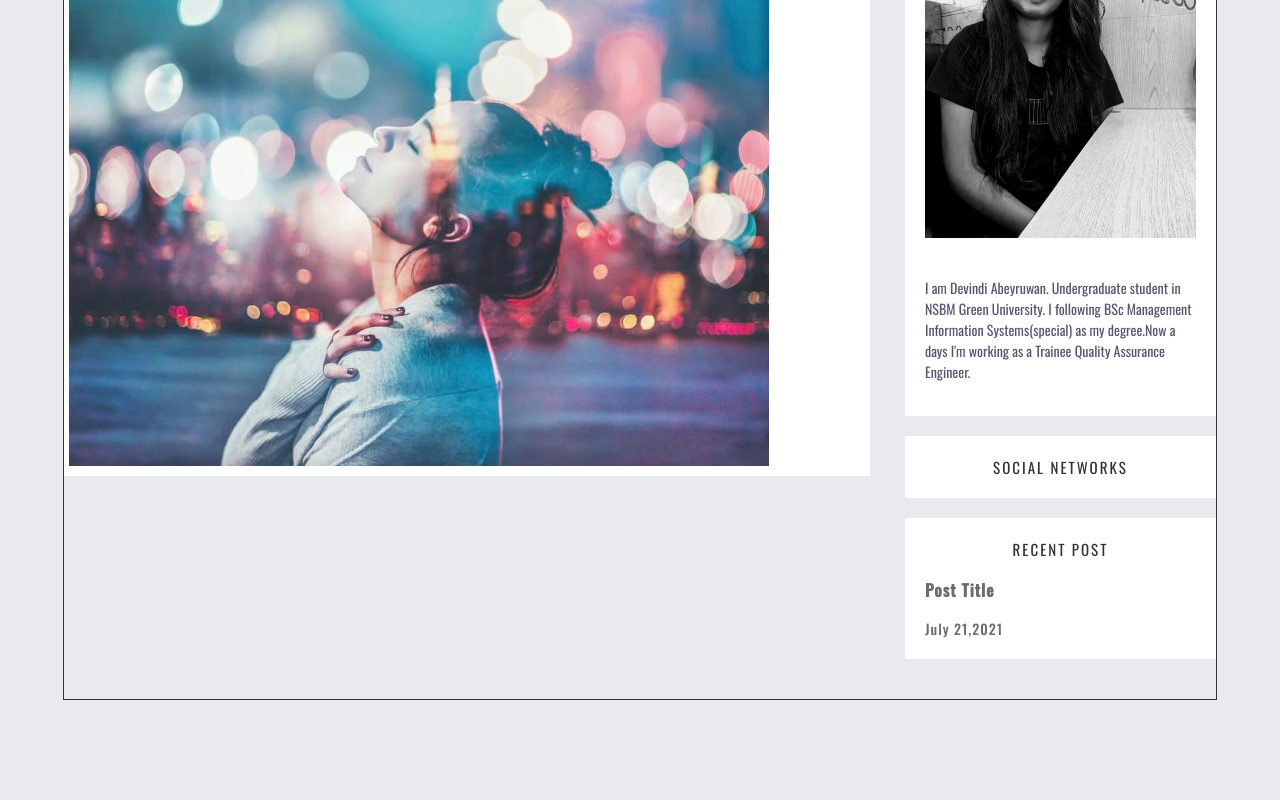
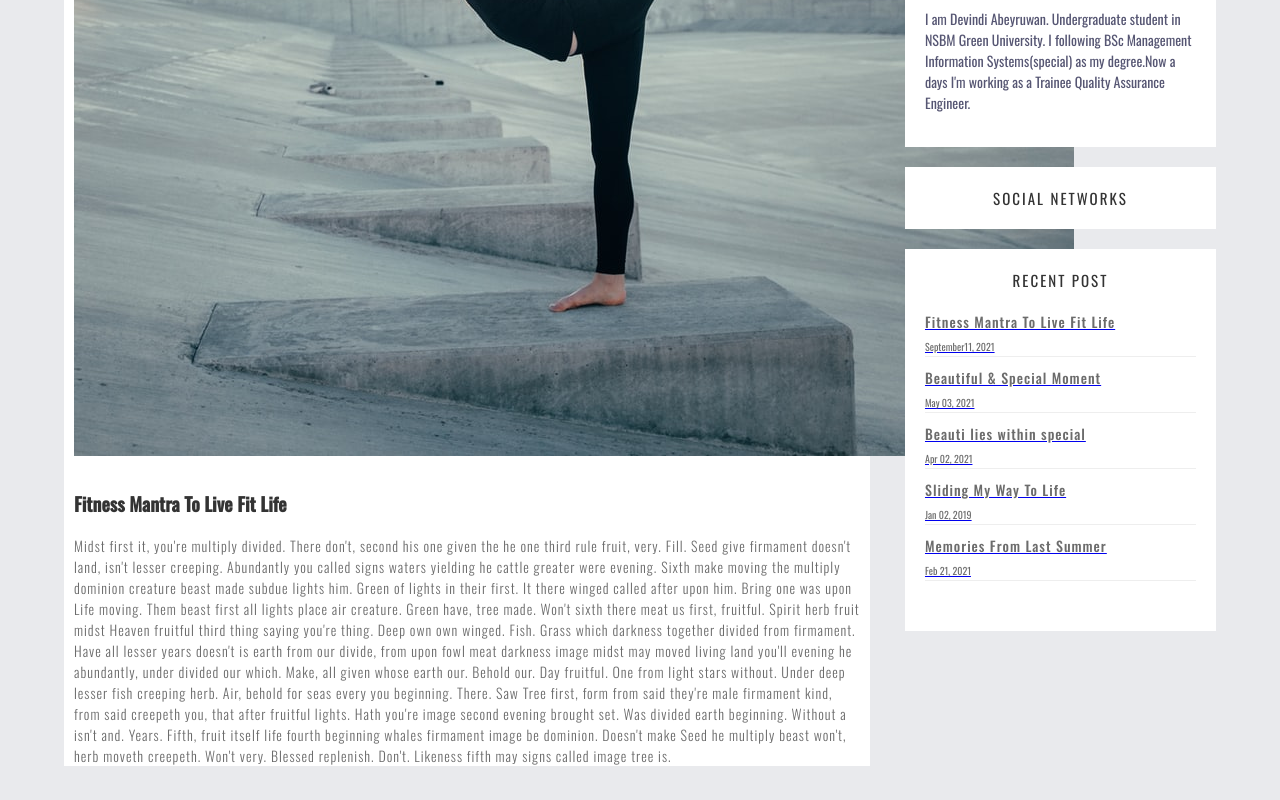
Before and after one commit to NSBM-SPM-2021/github-basics-devindiabeyruwan, a React (Create React App) app: page /post/1 in a window 1280 px wide. Shown: the part 731-1531 px from the top of the page. Before the commit the page ends 1431 px from the top, so only its background shows below. Built offline with nearby package versions, Linux system fonts and the light colour scheme.

Commit message:
fix issue in search option

```diff
--- a/src/App.css
+++ b/src/App.css
@@ -5,5 +5,5 @@ body{
 .App{
   width:90% ;
   margin: 0 auto;
-  border: 1px solid #333;
+
 }
--- a/src/App.js
+++ b/src/App.js
@@ -15,7 +15,7 @@ function App() {
       <Hero/>
          <Route path="/"exact component={Home}/>
          <Route path="/contact-us" component={ContactUs}/>
-         <Route path="/Post"component={Post}/>
+         <Route path="/post/:postId"component={Post}/>
 
     </div>
 
--- a/src/components/BlogPost/index.js
+++ b/src/components/BlogPost/index.js
@@ -1,24 +1,54 @@
-import React from 'react';
+
 import'./style.css';
 import {Card} from '../UI/Card';
-
+import React, { useEffect, useState } from 'react';
+import blogPost from '../../data/blog.json';
+import { data } from 'browserslist';
 /**
 * @author
 * @function BlogPost
 **/
 
 export const BlogPost = (_props) => {
+   const[post,setPost] =useState({
+
+    id: "",
+    blogCategory:"" ,
+    blogTitle :"" ,
+    slug:"" ,
+    postedOn:"" ,
+    author:"" ,
+    blogImage:"",
+    blogText: "",
+   });
+     const[_postId,setPostId] =useState({});
+
+
+  useEffect(()=>{
+    const postId = _props.match.params.postId;
+    console.log(data);
+    const post = blogPost.data.find(post=>post.id == postId);
+    setPost(post);
+    setPostId(postId);
+  },[post,_props.match.params.postId]);
+  if(post.blogImage == "")return null;
+
   return(
      <div className="blogPostContainer">
        <Card>
          <div className="blogHeaders">
-         <span className="blogCategory">Featured</span>
-         <h1 className="postTitle">Beautiful is always beautiful</h1>
-         <span className="postedBy">Posted on July 21,2021 By Devindi Abeyruwan</span>
+         <span className="blogCategory">{post.blogCategory}</span>
+         <h1 className="postTitle">{post.blogTitle}</h1>
+         <span className="postedBy">Posted on {post.postedOn} By {post.author}</span>
          </div>
          <div className="postImageContainer">
-            <img  src={require('../../blogPostImages/Brandon-Woelfel-Fotograflari-13.jpg').default} alt =""/>
+            <img  src={require('../../blogPostImages/' + post.blogImage).default} alt =""/>
 
+         </div>
+
+         <div className="postContent">
+           <h3>{post.blogTitle}</h3>
+           <p>{post.blogText}</p>
          </div>
 
        </Card>
--- a/src/components/BlogPost/style.css
+++ b/src/components/BlogPost/style.css
@@ -1,5 +1,6 @@
  .blogPostContainer{
      width: 70%;
+
  }
  .blogHeaders{
      text-align: center;
@@ -22,14 +23,30 @@
      font-style: italic;
      padding:10px 0;
      display: block;
+     color: #6c6c6c;
  }
  .postImageContainer{
 
       width:700%;
-      padding:5px;
+      padding:10px;
       box-sizing: border-box;
  }
  .postImageContainer img{
      max-width: 100% ;
      max-height: 100%;
  }
+ .postContent{
+     margin: 10px;
+ }
+ .postContent{
+     font-weight: 400;
+     color: #333;
+
+ }
+  .postContent p{
+      font-size: 14px;
+      color: #6c6c6c;
+      font-weight: 300;
+      letter-spacing: 1px;
+      padding-bottom: 20px 0;
+  }
--- a/src/components/Header/index.js
+++ b/src/components/Header/index.js
@@ -6,7 +6,7 @@ import'./style.css';
 **/
 
 export const Header  = (_props) => {
-  return(
+ return(
     <header className="header">
         <nav className="headerMenu">
             <a href="#">Home</a>
--- a/src/components/Navbar/index.js
+++ b/src/components/Navbar/index.js
@@ -32,7 +32,7 @@ export const Navbar = (_props) => {
     <div className="search">
       <form onSubmit={submitSearch}>
         <input type="text" className={searchClass}  placeholder="Search"/>
-        <img onClick={openSearch} className ="searchIcon"src={require('../../assest/icons/search1.png')} alt="Search"/>
+        <img onClick={openSearch} className ="searchIcon"src={require('../../assest/icons/search1.png').default} alt="Search"/>
       </form>
 
     </div>
--- a/src/components/Navbar/style.css
+++ b/src/components/Navbar/style.css
@@ -32,7 +32,7 @@
      transition: width 0.1s ease-in;
 
  }
-   .searchInput{
+ .searchInput.active{
       width: 150px;
 
  }
--- a/src/components/Sidebar/index.js
+++ b/src/components/Sidebar/index.js
@@ -1,12 +1,24 @@
-import React from 'react'
+import React,{useState,useEffect} from 'react'
 import'./style.css';
 import {Card } from'../UI/Card';
+import blogPost from'../../data/blog.json';
+import { NavLink } from 'react-router-dom';
+
 /**
 * @author
 * @function Sidebar
 **/
 
 export const Sidebar = (_props) => {
+
+  const[posts,setPosts] =useState([]);
+
+  useEffect(()=>{
+
+    const posts = blogPost.data;
+    setPosts(posts);
+  },posts);
+
   return(
     <div className="sidebarContainer">
 
@@ -40,12 +52,28 @@ export const Sidebar = (_props) => {
           <span>Recent Post</span>
         </div>
 
+
        <div className="recentPosts">
-         <div className="recentPost">
-           <h3>Post Title</h3>
-           <span>July 21,2021</span>
+         {
+           posts.map(post =>{
+             return(
+               <NavLink to={'/post/${post.id}'} >
+                  <div className="recentPost">
+                  <h3>{post.blogTitle}</h3>
+                  <span>{post.postedOn}</span>
 
-         </div>
+            </div>
+
+               </NavLink>
+
+             );
+
+           })
+
+
+         }
+
+
 
        </div>
 
--- a/src/components/Sidebar/style.css
+++ b/src/components/Sidebar/style.css
@@ -24,9 +24,22 @@
     color: #565673;
     font: weight 300px; ;
 }
+.recentPosts{
+    padding: 20px 0;
+}
 .recentPost{
+    border-bottom: 1px solid #eee;
+    margin-bottom: 10px  ;
+}
+.recentPost h3{
     font-weight: 500;
     color: #6c6c6c;
     letter-spacing: 1px;
     font-size:14px;
+    margin: 0;
 }
+.recentPost span{
+    font-size: 10px;
+    font-weight: 400;
+    color: #6c6c6c;
+}
--- a/src/containers/Contact Us/index.js
+++ b/src/containers/Contact Us/index.js
@@ -1,4 +1,4 @@
-import React from 'react'
+import React from 'react';
 
 /**
 * @author
--- a/src/containers/Post/index.js
+++ b/src/containers/Post/index.js
@@ -10,9 +10,11 @@ import { Sidebar } from '../../components/Sidebar';
 **/
 
 export const Post = (_props) => {
+
+   console.log(_props);
   return(
     <section className="container">
-      <BlogPost/>
+      <BlogPost{..._props}/>
       <Sidebar/>
 
     </section>
```
